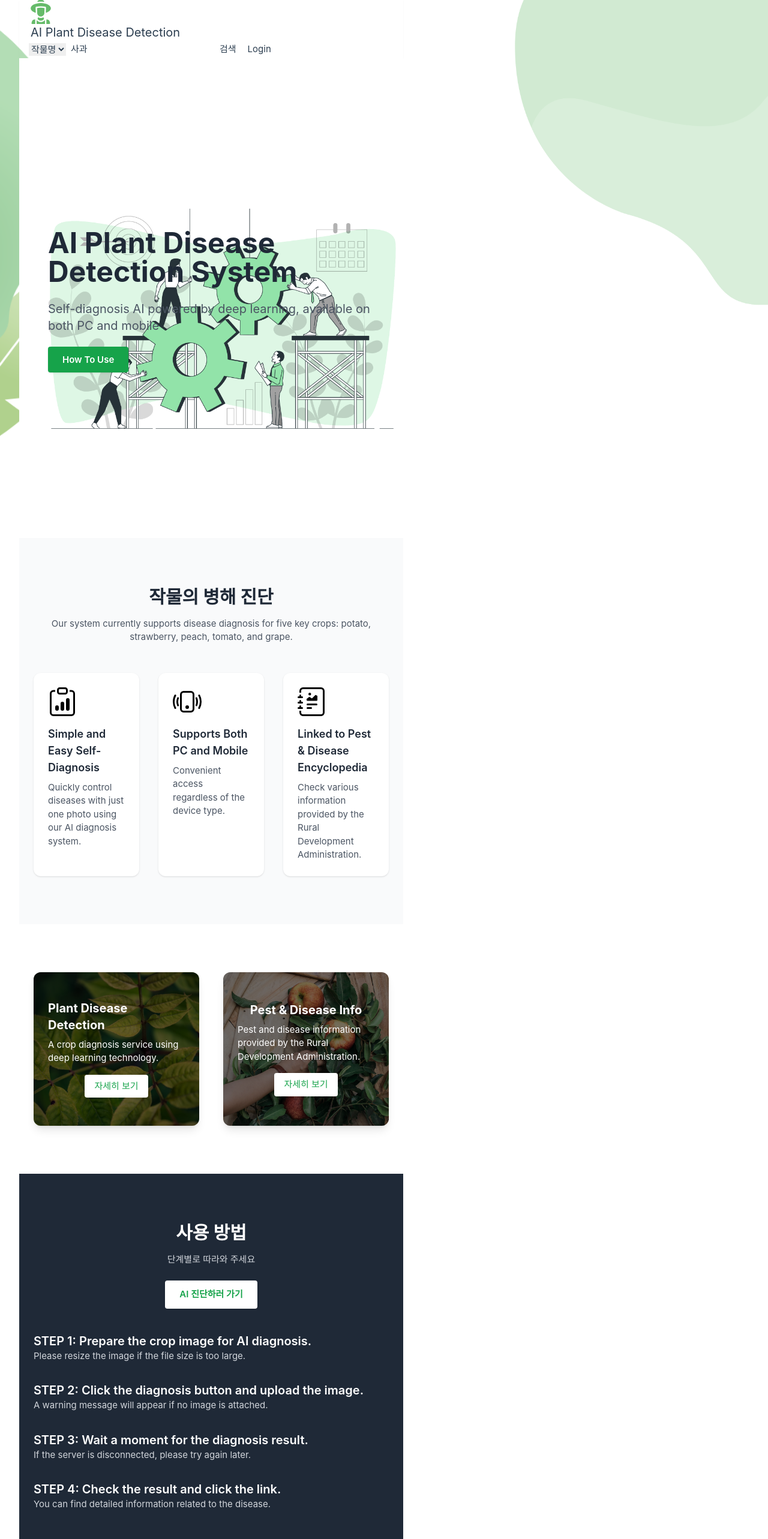
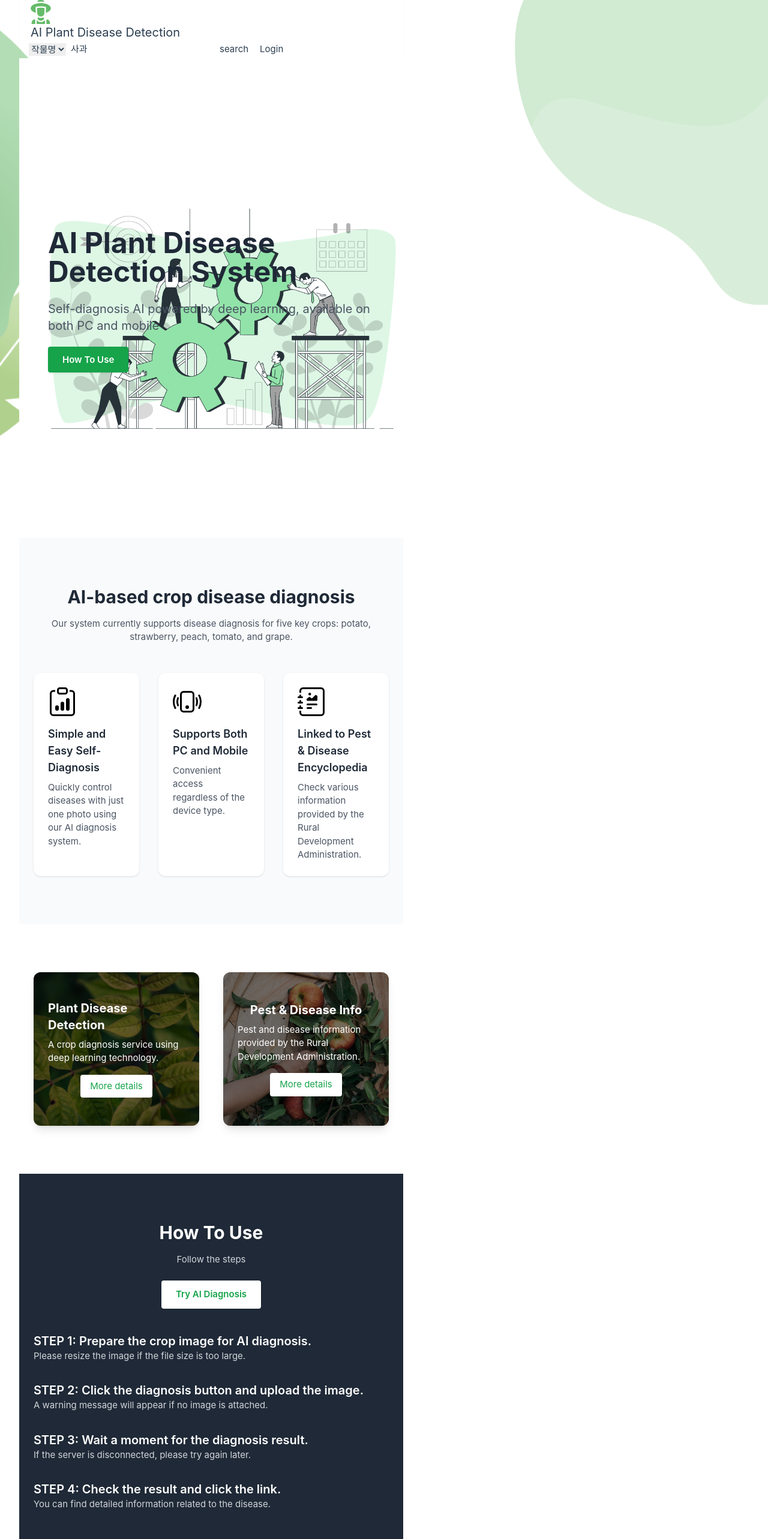
Before and after one commit to jihyoung-lee/-Plant_Disease_Detection_Web_v2, a Vue app in the folder vue/: page / in a window 1280 px wide. Shown: the top 2566 px of the page at 60% size. Built offline with nearby package versions, Linux system fonts and the light colour scheme.

Commit message:
feat(i18n): localize login page for multilingual support

```diff
--- a/vue/src/components/Home.vue
+++ b/vue/src/components/Home.vue
@@ -29,7 +29,7 @@
     <!-- Cards Section -->
     <section id="predict" class="py-20 bg-gray-50">
       <div class="container mx-auto px-6 text-center">
-        <h2 class="text-3xl font-bold mb-4">작물의 병해 진단</h2>
+        <h2 class="text-3xl font-bold mb-4">{{ $t('card_h1') }}</h2>
         <p class="text-gray-600 mb-12">
         {{ $t('card_p1')}}
         </p>
@@ -65,7 +65,7 @@
                   class="bg-white text-green-600 px-4 py-2 rounded hover:bg-green-100 transition"
                   @click="$router.push(info.link)"
               >
-                자세히 보기
+                More details
               </button>
             </div>
           </div>
@@ -76,13 +76,13 @@
     <!-- How to Use -->
     <section id="howtouse" class="py-20 bg-gray-800 text-white">
       <div class="container mx-auto px-6 text-center">
-        <h2 class="text-3xl font-bold mb-4">사용 방법</h2>
-        <p class="text-gray-300 mb-6">단계별로 따라와 주세요</p>
+        <h2 class="text-3xl font-bold mb-4">How To Use</h2>
+        <p class="text-gray-300 mb-6">{{ $t('step_p1') }}</p>
         <button
             class="bg-white text-green-600 font-semibold py-3 px-6 rounded shadow hover:bg-green-100 transition mb-10"
             @click="$router.push('/photo')"
         >
-          AI 진단하러 가기
+          {{ $t('step_bt1') }}
         </button>
 
         <div class="space-y-8 max-w-2xl mx-auto text-left">
--- a/vue/src/components/auth/Login.vue
+++ b/vue/src/components/auth/Login.vue
@@ -1,6 +1,6 @@
 <template>
   <div class="max-w-sm mx-auto mt-20 p-6 border rounded shadow">
-    <h2 class="text-2xl font-bold mb-4 text-center">로그인</h2>
+    <h2 class="text-2xl font-bold mb-4 text-center">{{ $t('login') }}</h2>
 
     <form @submit.prevent="handleLogin">
       <input
@@ -19,15 +19,15 @@
       />
 
       <button class="btn btn-primary w-full" :disabled="loading">
-        {{ loading ? '로그인 중...' : '로그인' }}
+        {{ loading ? $t('logging') : $t('login')  }}
       </button>
 
       <p class="text-red-500 text-sm mt-2" v-if="error">{{ error }}</p>
     </form>
     <p class="mt-4 text-center text-sm text-gray-600">
-      아직 회원이 아니신가요?
+      {{ $t("login_p1") }}
       <router-link to="/register" class="text-blue-600 hover:underline">
-        회원가입하기
+        {{ $t("signup") }}
       </router-link>
     </p>
   </div>
--- a/vue/src/components/searchInput.vue
+++ b/vue/src/components/searchInput.vue
@@ -12,7 +12,7 @@
         @keyup.enter="searchAction"
     />
 
-    <button class="btn btn-sm btn-success" @click="searchAction">검색</button>
+    <button class="btn btn-sm btn-success" @click="searchAction">{{ $t("search") }}</button>
   </div>
 </template>
 
--- a/vue/src/locales/en.json
+++ b/vue/src/locales/en.json
@@ -2,6 +2,7 @@
   "hero_h1": "AI Plant Disease Detection System",
   "hero_p1": "Self-diagnosis AI powered by deep learning, available on both PC and mobile",
 
+  "card_h1": "AI-based crop disease diagnosis",
   "card_p1": "Our system currently supports disease diagnosis for five key crops: potato, strawberry, peach, tomato, and grape.",
 
   "card_1_title": "Simple and Easy Self-Diagnosis",
@@ -16,6 +17,8 @@
   "infos_2_title": "Pest & Disease Info",
   "infos_2_text": "Pest and disease information provided by the Rural Development Administration.",
 
+  "step_p1": "Follow the steps",
+  "step_bt1": "Try AI Diagnosis",
   "step_1_title": "STEP 1: Prepare the crop image for AI diagnosis.",
   "step_1_desc": "Please resize the image if the file size is too large.",
   "step_2_title": "STEP 2: Click the diagnosis button and upload the image.",
@@ -34,5 +37,10 @@
   "meta_login": "Log In",
 
   "login": "Login",
-  "logout": "Logout"
+  "logout": "Logout",
+  "logging": "logging in ...",
+  "login_p1": "Not a member yet?",
+  "signup": "Sign up",
+
+  "search": "search"
 }
--- a/vue/src/locales/ko.json
+++ b/vue/src/locales/ko.json
@@ -2,6 +2,7 @@
   "hero_h1": "AI 작물 병해 진단 시스템",
   "hero_p1": "딥러닝을 활용한 자가 진단 AI, PC와 모바일 모두 지원",
 
+  "card_h1": "작물의 병해 진단",
   "card_p1": "현재 총 5종의 주요 과수(감자, 딸기, 복숭아, 토마토, 포도)에 대한 병해 진단을 지원합니다.",
 
   "card_1_title": "쉽고 간편한 자가 진단",
@@ -16,6 +17,8 @@
   "infos_2_title": "병해충 정보",
   "infos_2_text": "농촌진흥청에서 제공하는 병해충 정보",
 
+  "step_p1": "단계별로 따라와 주세요",
+  "step_bt1": "AI 진단하러 가기",
   "step_1_title": "STEP 1 : AI 진단할 작물 이미지를 준비해주세요",
   "step_1_desc": "이미지 용량이 너무 크면 조절해주세요",
   "step_2_title": "STEP 2 : 작물 진단 버튼 클릭 후 이미지를 업로드",
@@ -34,5 +37,10 @@
   "meta_login": "로그인",
 
   "login": "로그인",
-  "logout": "로그아웃"
+  "logout": "로그아웃",
+  "logging": "로그인 중 ...",
+  "login_p1": "아직 회원이 아니신가요?",
+  "login_link1": "회원가입하기",
+
+  "search": "검색"
 }
```
